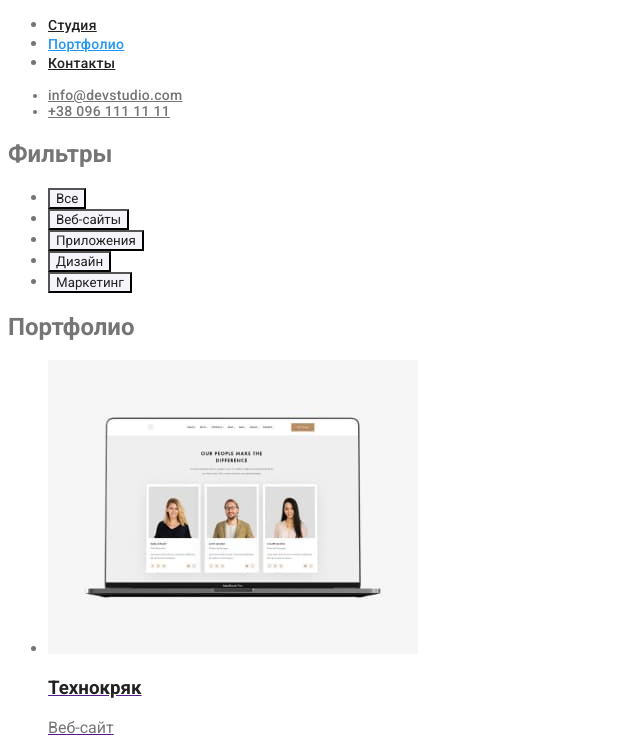
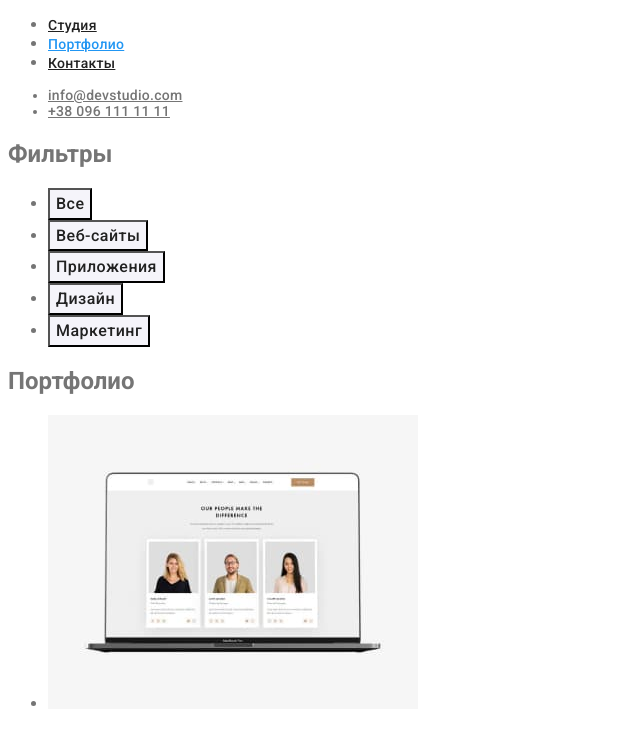
Before and after one commit to ArtemGR1987/goit-markup-hw-02, a plain HTML site: page portfolio.html in a window 1280 px wide. Shown: the part 40-780 px from the top of the page, without its empty margins (0-640 px from the left). Drawn offline with Linux system fonts and the light colour scheme.

Commit message:
Оформление текста портфолио

```diff
--- a/css/styles.css
+++ b/css/styles.css
@@ -270,6 +270,13 @@ font-style: normal;
     background-color: #F5F4FA;
 
     font-family: inherit;
+
+    font-style: normal;
+        font-weight: 500;
+        font-size: 16px;
+        line-height: 1.62;
+        text-align: center;
+        letter-spacing: 0.03em;
 }
 
 .filters :hover,
@@ -281,8 +288,20 @@ font-style: normal;
 
 .project-name {
     color: var(--title-text-color);
+
+    font-style: normal;
+        font-weight: 700;
+        font-size: 18px;
+        line-height: 2;
+        letter-spacing: 0.06em;
 }
 
 .project-filter {
     color: var(--primary-text-color);
+
+    font-style: normal;
+        font-weight: 400;
+        font-size: 16px;
+        line-height: 1.87;
+        letter-spacing: 0.03em;
 }
```
